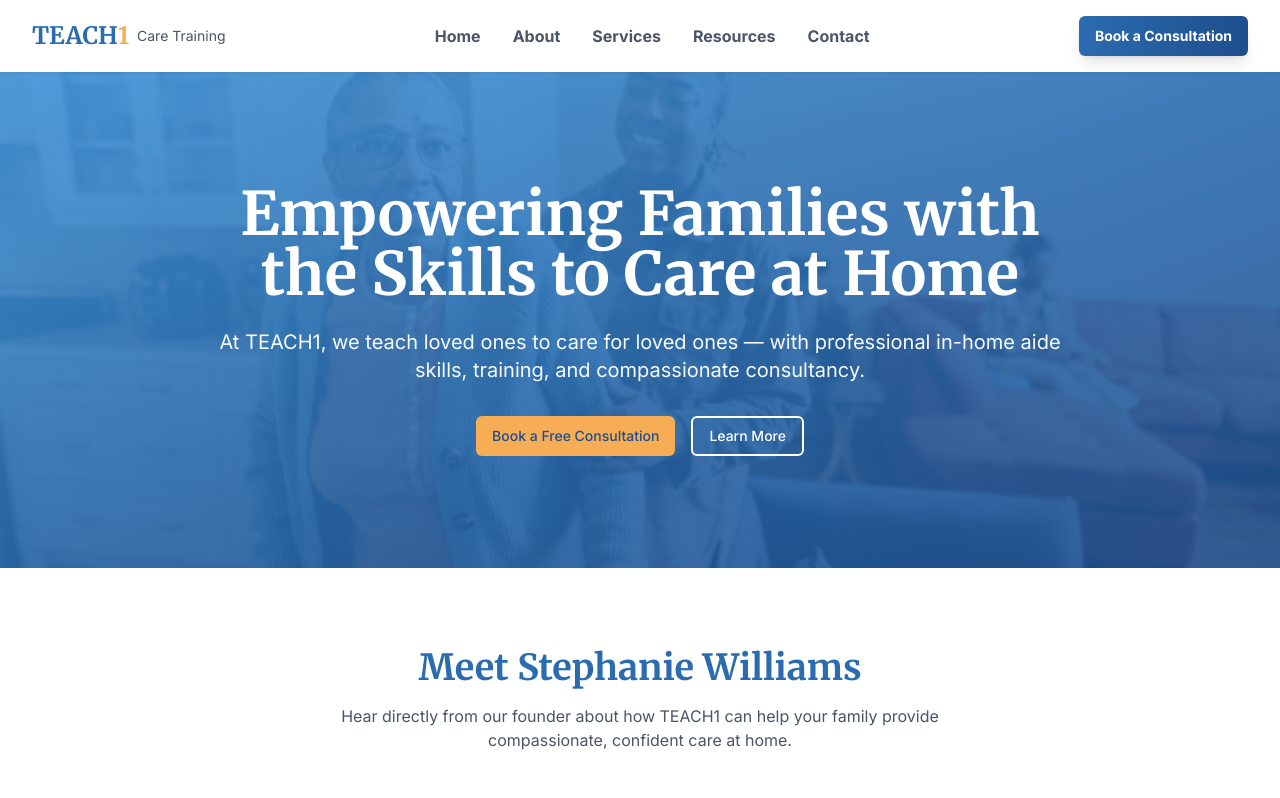
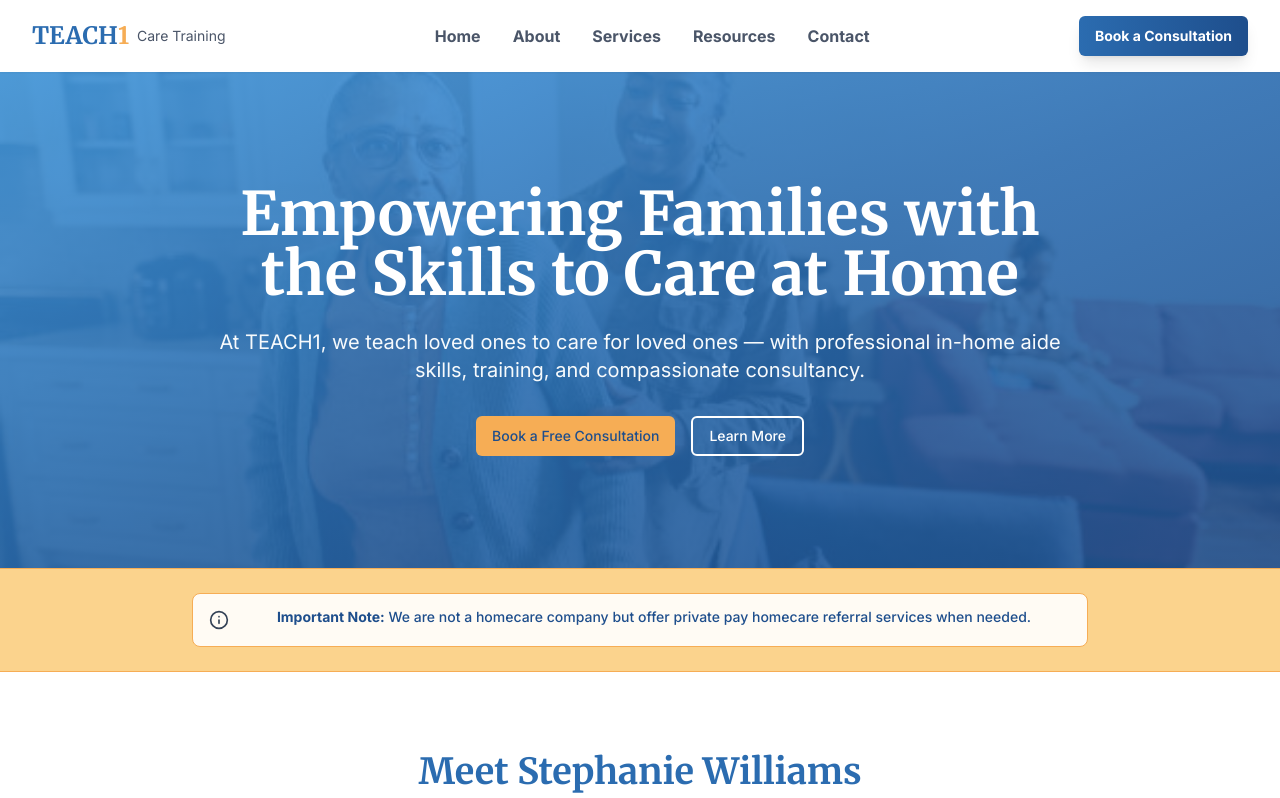
Before and after one commit to DidierShemaGatete/teach1-project-development, a React (Vite) app: page / in a window 1280 px wide. Shown: the top 798 px of the page. Built offline with nearby package versions, Linux system fonts and the light colour scheme.

Commit message:
Add home page notice
Added a notice to the home page clarifying that the company offers referral services and is not a homecare company.

```diff
--- a/src/pages/Index.tsx
+++ b/src/pages/Index.tsx
@@ -7,6 +7,8 @@ import Navigation from '@/components/Navigation';
 import Footer from '@/components/Footer';
 import OwnerVideoSection from '@/components/OwnerVideoSection';
 import SavingsCalculator from '@/components/SavingsCalculator';
+import { Alert, AlertDescription } from '@/components/ui/alert';
+import { Info } from 'lucide-react';
 
 const Index = () => {
   return (
@@ -14,6 +16,19 @@ const Index = () => {
       <Navigation />
       <main className="flex-grow">
         <Hero />
+
+        {/* Important Notice Section */}
+        <section className="py-6 bg-teach-orange-light border-y border-teach-orange">
+          <div className="container-custom">
+            <Alert className="border-teach-orange bg-white/90 max-w-4xl mx-auto">
+              <Info className="h-5 w-5 text-teach-blue" />
+              <AlertDescription className="text-teach-blue-dark font-medium text-center">
+                <strong>Important Note:</strong> We are not a homecare company but offer private pay homecare referral services when needed.
+              </AlertDescription>
+            </Alert>
+          </div>
+        </section>
+
         <OwnerVideoSection />
         <SavingsCalculator />
         <Testimonials />
```
